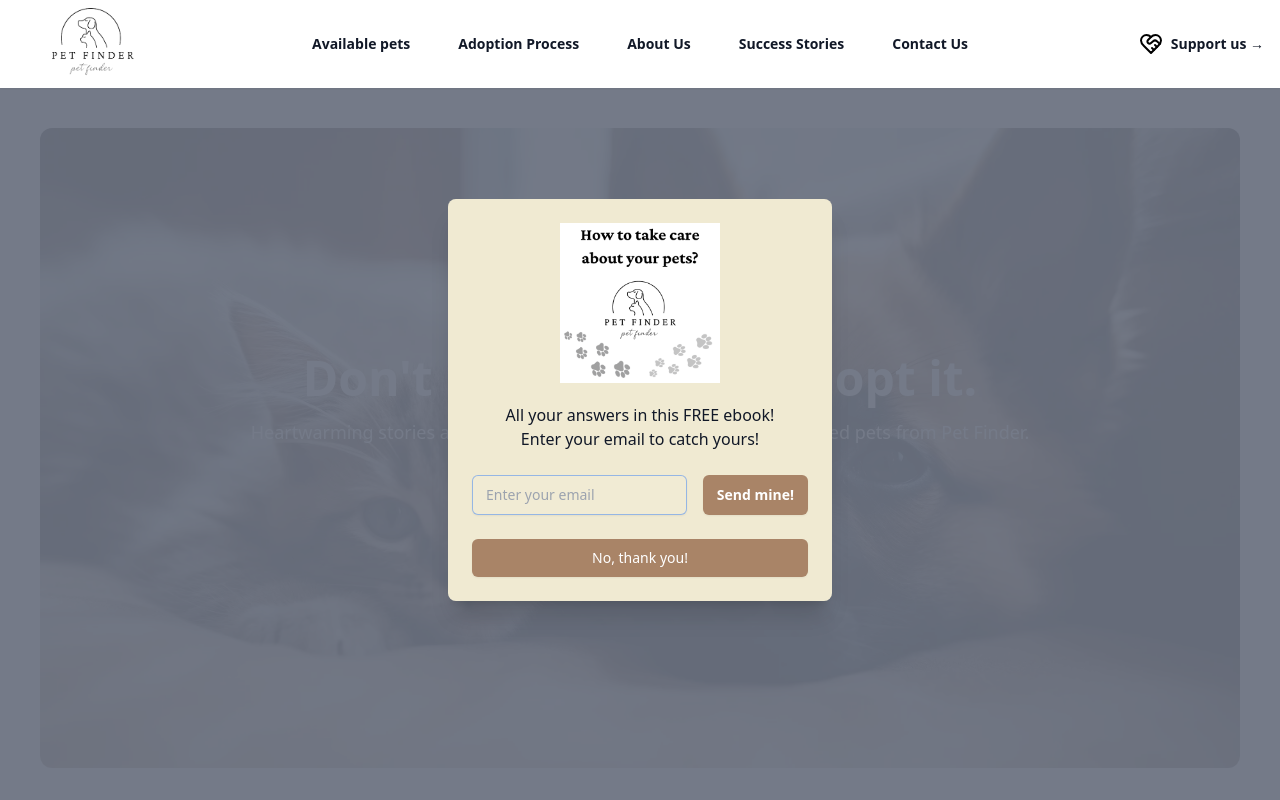
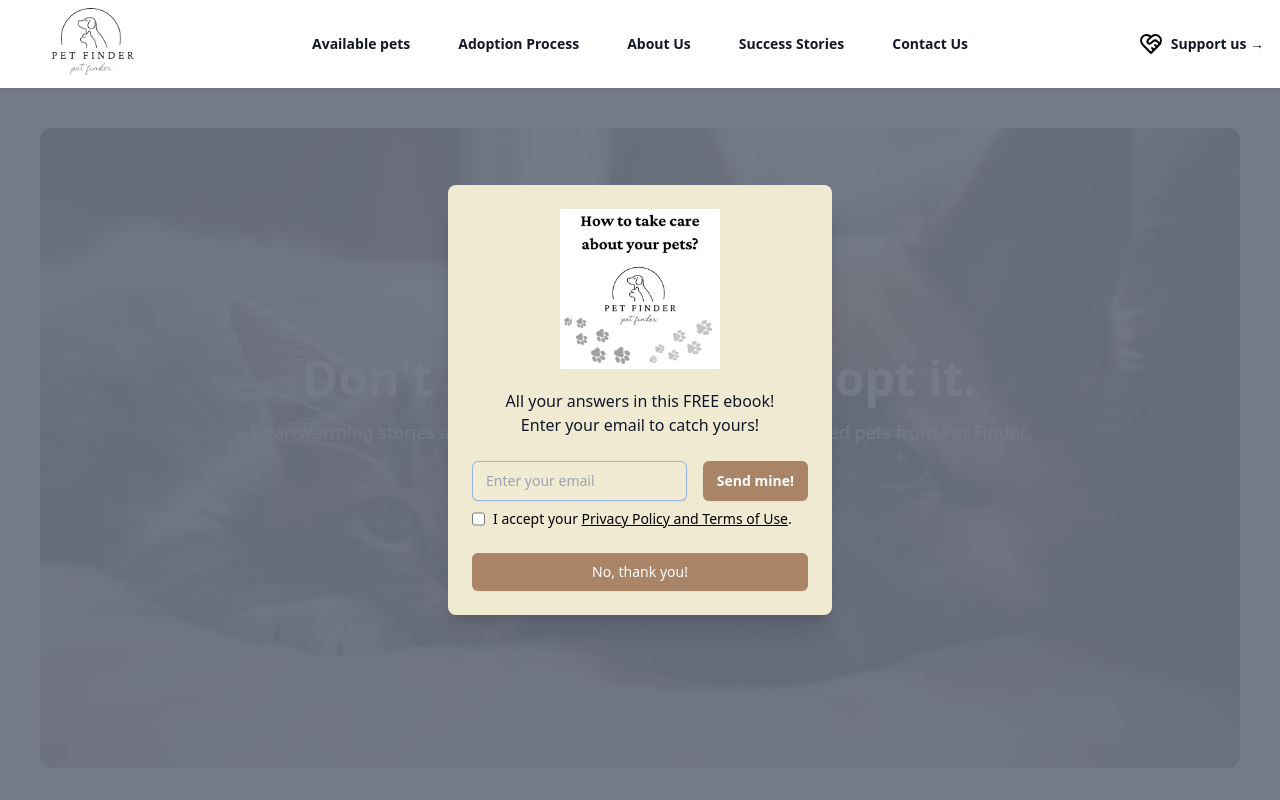
Before and after one commit to OskarSollenberg/petfinder, a React (Vite) app: page / in a window 1280 px wide. Shown: the top 800 px of the page. Built offline with nearby package versions, Linux system fonts and the light colour scheme.

Commit message:
Privacy Policy checkbox

```diff
--- a/src/components/Popup.jsx
+++ b/src/components/Popup.jsx
@@ -8,7 +8,7 @@ export default function Popup() {
   useEffect(() => {
     const timer = setTimeout(() => {
       setShowPopup(true);
-    }, 2000);
+    }, 5000);
     return () => clearTimeout(timer);
   }, []);
 
@@ -18,7 +18,6 @@ export default function Popup() {
         as='div'
         className='fixed z-10 inset-0 overflow-y-auto'
         onClose={setShowPopup}
-        aria-label='Offer for pet ebooks'
       >
         <div className='flex items-end justify-center min-h-screen pt-4 px-4 pb-20 text-center sm:block sm:p-0'>
           <Transition.Child
@@ -50,10 +49,7 @@ export default function Popup() {
             <div className='relative inline-block align-bottom bg-[#f0ead2] rounded-lg px-4 pt-5 pb-4 text-left overflow-hidden shadow-xl transform transition-all sm:my-8 sm:align-middle sm:max-w-sm sm:w-full sm:p-6'>
               <div>
                 <div className='mx-auto flex items-center justify-center h-40 w-40 rounded-full bg-green-100'>
-                  <img
-                    src={ebook}
-                    alt='cover of ebook titled how to take care about your pets'
-                  ></img>
+                  <img src={ebook}></img>
                 </div>
                 <div className='mt-3 text-center sm:mt-5'>
                   <Dialog.Title
@@ -87,6 +83,24 @@ export default function Popup() {
                       Send mine!
                     </button>
                   </div>
+                  <div className='flex  text-left mt-2 text-sm'>
+                    <input
+                      id='gpdr'
+                      name='gpdr'
+                      type='checkbox'
+                      required
+                    />
+                    <label htmlFor='gpdr' className=' pl-2'>
+                      I accept your{' '}
+                      <a
+                        href='#'
+                        className='hover:text-blue-700 underline'
+                      >
+                        Privacy Policy and Terms of Use
+                      </a>
+                      .
+                    </label>
+                  </div>
                 </div>
               </div>
               <div className='mt-5 sm:mt-6'>
```
